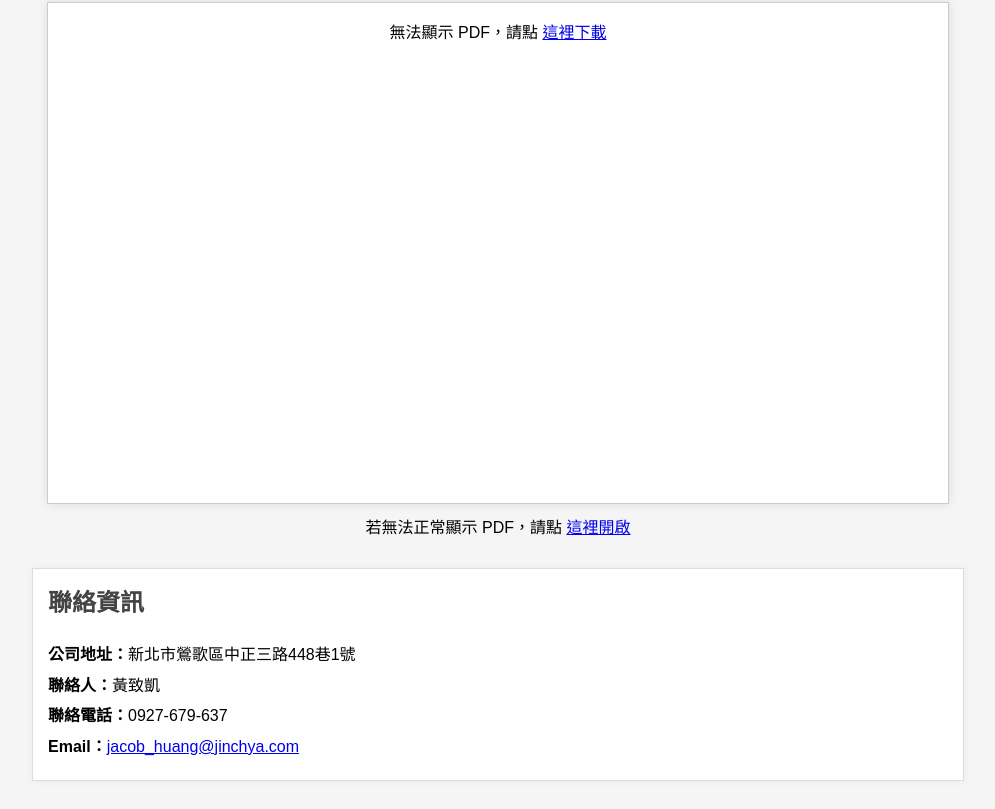
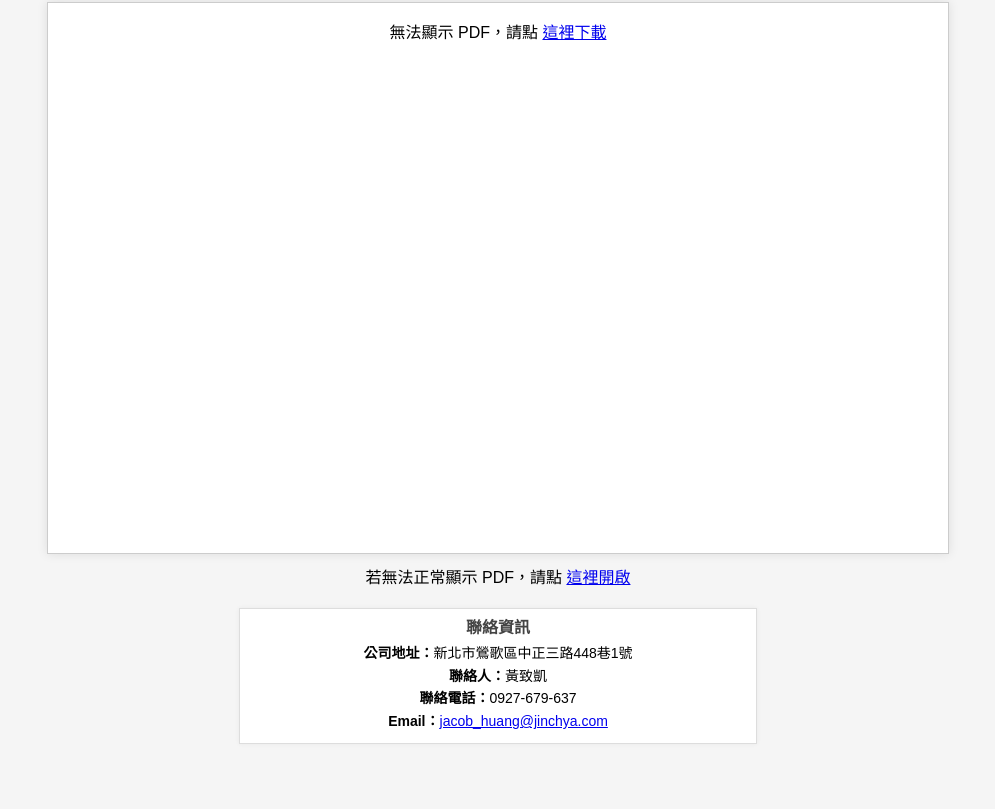
Before and after one commit to jinchya/jinchya, a plain HTML site: page index.html in a window 1280 px wide. Shown: the part 226-1035 px from the top of the page, without its empty margins (142-1137 px from the left). After the commit the page ends 998 px from the top, so only its background shows below. Drawn offline with Linux system fonts and the light colour scheme.

Commit message:
Update index.html

```diff
--- a/index.html
+++ b/index.html
@@ -18,7 +18,7 @@
     .pdf-container {
       width: 100%;
       max-width: 900px;
-      height: calc(100vh - 300px);
+      height: calc(100vh - 250px);
       margin: 0 auto;
       border: 1px solid #ccc;
       box-shadow: 0 0 10px rgba(0,0,0,0.1);
@@ -33,23 +33,25 @@
       margin-top: 10px;
     }
     .contact-info {
-      margin-top: 30px;
-      padding: 15px;
+      margin-top: 20px;
+      padding: 8px;
       background-color: #fff;
       border: 1px solid #ddd;
-      max-width: 900px;
+      max-width: 500px;
       margin-left: auto;
       margin-right: auto;
-      text-align: left;
-      line-height: 1.6;
-      box-shadow: 0 0 8px rgba(0,0,0,0.05);
+      text-align: center;
+      line-height: 1.4;
+      font-size: 14px;
+      box-shadow: 0 0 5px rgba(0,0,0,0.05);
     }
     .contact-info h2 {
-      margin-top: 0;
+      margin: 0 0 5px 0;
+      font-size: 16px;
       color: #444;
     }
     .contact-info p {
-      margin: 5px 0;
+      margin: 3px 0;
     }
   </style>
 </head>
@@ -74,7 +76,7 @@
     <p><strong>公司地址：</strong>新北市鶯歌區中正三路448巷1號</p>
     <p><strong>聯絡人：</strong>黃致凱</p>
     <p><strong>聯絡電話：</strong>0927-679-637</p>
-    <p><strong>Email：</strong><a href="mailto:service@example.com">jacob_huang@jinchya.com</a></p>
+    <p><strong>Email：</strong><a href="mailto:jacob_huang@jinchya.com">jacob_huang@jinchya.com</a></p>
   </div>
 </body>
 </html>
```
